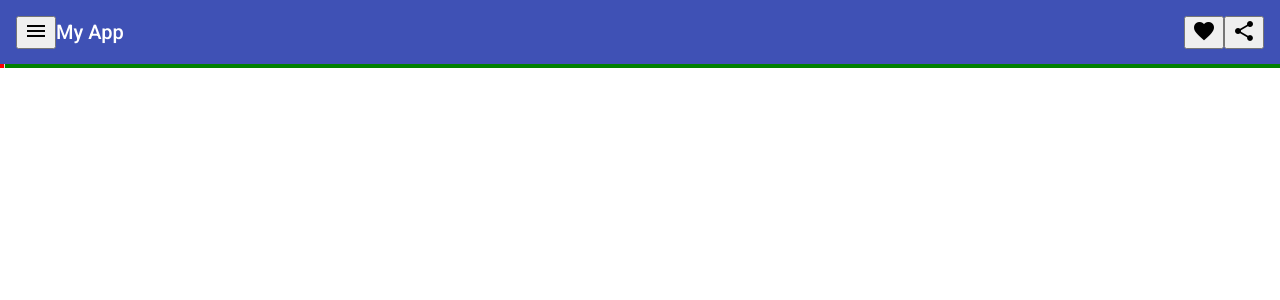
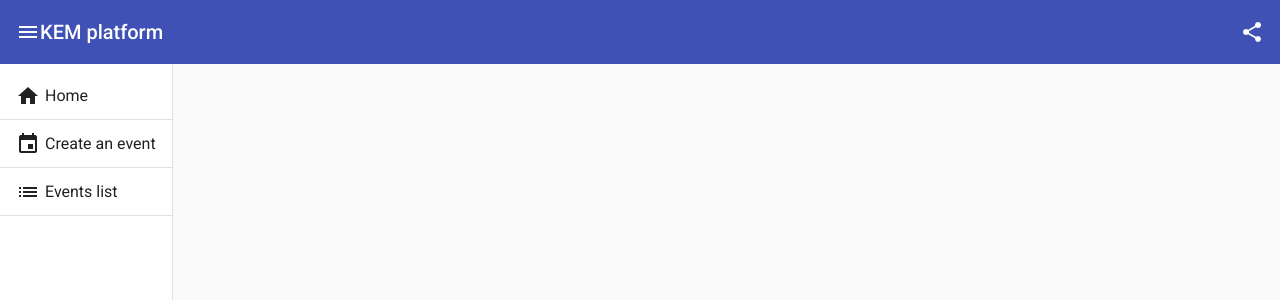
Before and after one commit to CMohamed/backToAngular, an Angular app: page / in a window 1280 px wide. Shown: the top 300 px of the page. Built offline with nearby package versions, Linux system fonts and the light colour scheme.

Commit message:
ADD menu to the APP, fix icons in toolbar

```diff
--- a/src/app/features/features-routing.module.ts
+++ b/src/app/features/features-routing.module.ts
@@ -5,11 +5,11 @@ import {EventListComponent} from "./event-list/event-list.component";
 
 const routes: Routes = [
   {
-    path: '/create',
+    path: 'event/add',
     component: EventFormComponent,
   },
   {
-    path: '/list',
+    path: 'event/list',
     component: EventListComponent,
   }
 ];
--- a/src/app/noyau/header/header.component.html
+++ b/src/app/noyau/header/header.component.html
@@ -1,13 +1,6 @@
 <mat-toolbar color="primary">
-  <button mat-icon-button class="example-icon" aria-label="Example icon-button with menu icon">
-    <mat-icon>menu</mat-icon>
-  </button>
-  <span>My App</span>
+  <mat-icon (click)="toggle()" >menu</mat-icon>
+  <span>KEM platform</span>
   <span class="example-spacer"></span>
-  <button mat-icon-button class="example-icon favorite-icon" aria-label="Example icon-button with heart icon">
-    <mat-icon>favorite</mat-icon>
-  </button>
-  <button mat-icon-button class="example-icon" aria-label="Example icon-button with share icon">
-    <mat-icon>share</mat-icon>
-  </button>
+  <mat-icon>share</mat-icon>
 </mat-toolbar>
--- a/src/app/noyau/header/header.component.ts
+++ b/src/app/noyau/header/header.component.ts
@@ -12,4 +12,7 @@ export class HeaderComponent implements OnInit {
   ngOnInit(): void {
   }
 
+  toggle() {
+
+  }
 }
--- /dev/null
+++ b/src/app/noyau/menu/Menu.type.ts
@@ -0,0 +1,5 @@
+export type MenuType = {
+  label: string;
+  value: string;
+  icon: string;
+}
--- /dev/null
+++ b/src/app/noyau/menu/menu.component.html
@@ -0,0 +1,11 @@
+<mat-nav-list>
+  <mat-list-item *ngFor="let link of menu">
+    <mat-icon>{{link.icon}}</mat-icon>
+    <span style="margin-left: 5px">
+      <a matLine [href]="link.value">
+        {{ link.label }}
+      </a>
+    </span>
+    <mat-divider></mat-divider>
+  </mat-list-item>
+</mat-nav-list>
--- /dev/null
+++ b/src/app/noyau/menu/menu.component.ts
@@ -0,0 +1,22 @@
+import { Component, OnInit } from '@angular/core';
+import { MenuType } from "./Menu.type";
+
+@Component({
+  selector: 'app-menu',
+  templateUrl: './menu.component.html',
+  styleUrls: ['./menu.component.css']
+})
+export class MenuComponent implements OnInit {
+
+  menu: MenuType[] = [
+    { label: 'Home', value: 'home', icon: 'home'},
+    { label: 'Create an event', value: 'event/add', icon: 'event'},
+    { label: 'Events list', value: 'event/list', icon: 'list'},
+  ]
+
+  constructor() { }
+
+  ngOnInit(): void {
+  }
+
+}
--- a/src/app/noyau/sidenav/sidenav.component.css
+++ b/src/app/noyau/sidenav/sidenav.component.css
@@ -0,0 +1,4 @@
+.sidenav-content {
+  height: 88vh;
+  padding: 10px;
+}
--- a/src/app/noyau/sidenav/sidenav.component.html
+++ b/src/app/noyau/sidenav/sidenav.component.html
@@ -1,9 +1,9 @@
 <mat-sidenav-container class="example-container">
   <mat-sidenav #sidenav mode="side" [(opened)]="opened">
-    <div style="border: 2px solid red"></div>
+    <app-menu></app-menu>
   </mat-sidenav>
   <mat-sidenav-content>
-    <div style="border: 2px solid green">
+    <div class="sidenav-content">
       <router-outlet></router-outlet>
     </div>
   </mat-sidenav-content>
```
Also changed, not shown: src/app/app-routing.module.ts (+3 -8 lines), src/app/noyau/noyau.module.ts (+6 -2 lines), src/app/noyau/menu/menu.component.css (added), 1 other file (tests, documents, lock files or other folders).
